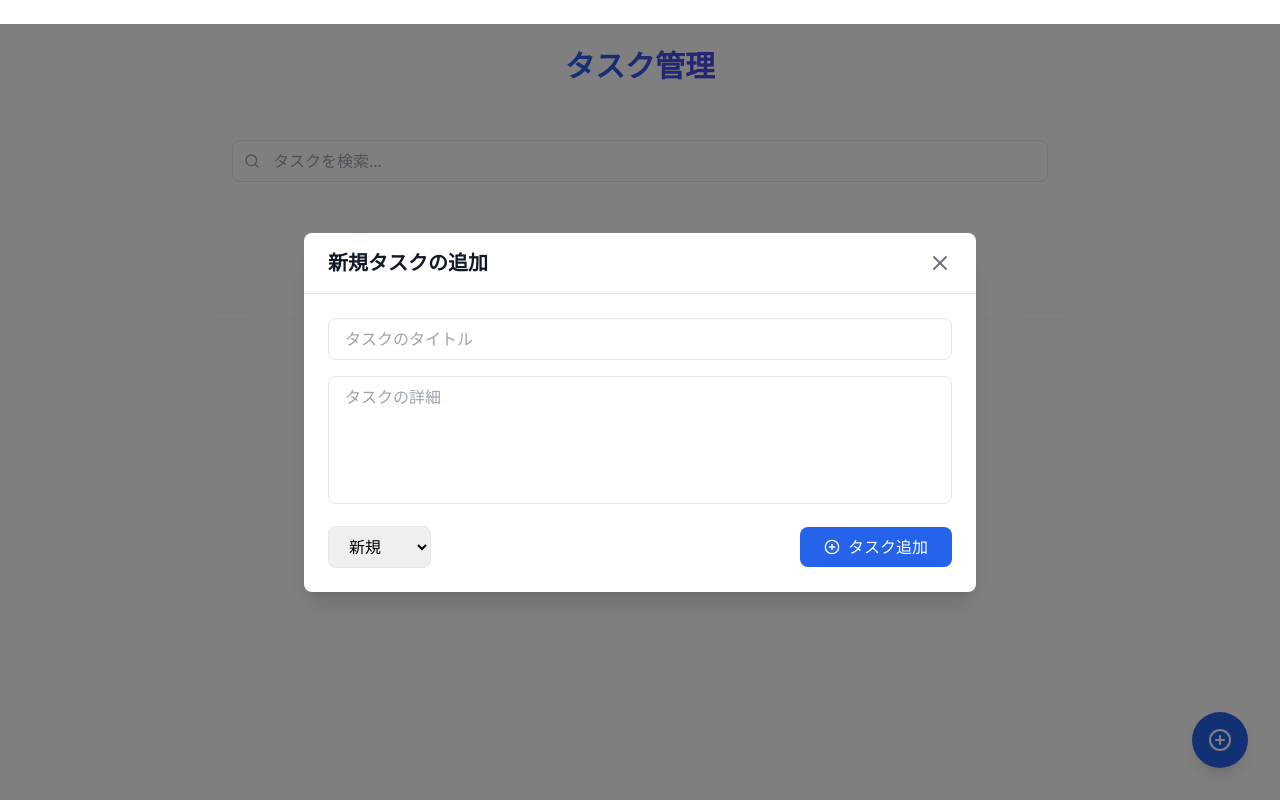
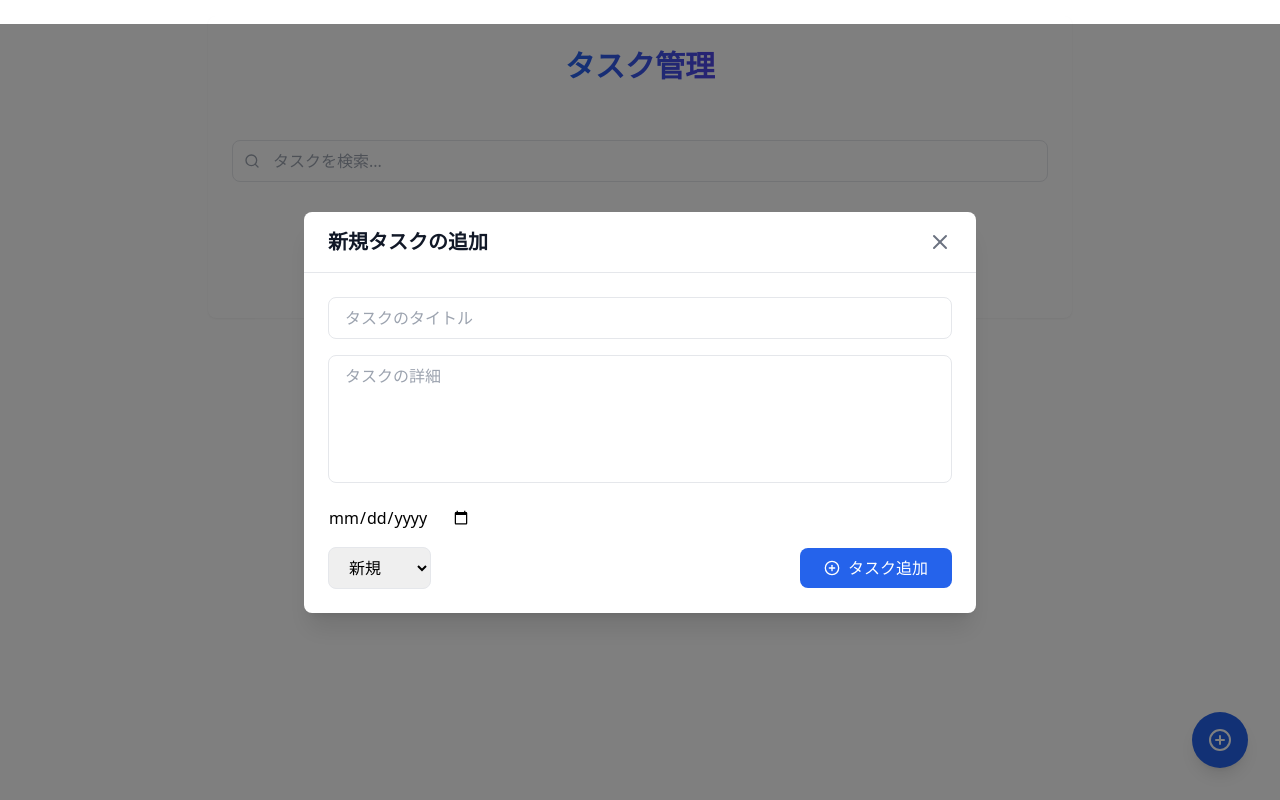
Before and after one commit to kokiishikawa/React-Todo, a React (Create React App) app: page / in a window 1280 px wide. Both pictures are taken after a click on the button "新規タスクを追加". Built offline with nearby package versions, Linux system fonts and the light colour scheme.

Commit message:
期日設定機能作成

```diff
--- a/src/components/TaskCard.jsx
+++ b/src/components/TaskCard.jsx
@@ -6,9 +6,9 @@ import { todoCardStyles } from '../Styles/todoCard';
 
 /**
  * タスクカードコンポーネント
- * タスクの詳細表示、ステータス変更、優先度変更、削除機能を提供
+ * @description タスクの詳細表示、ステータス変更、優先度変更、削除機能を提供
  *
- * @param {Object} task - タスク情報（id, title, details, status）
+ * @param {Object} task - タスク情報（id, title, details, status, priority）
  * @param {Function} updateTaskStatus - タスクのステータス更新関数
  * @param {Function} updateTaskPriority - タスクの優先度更新関数
  * @param {Function} deleteTodo - タスク削除関数
@@ -43,30 +43,38 @@ const TaskCard = ({
     return (
         <div
             className={todoCardStyles.wrapper}
-            onClick={() => onTaskClick(task)} // カード全体のクリックイベント
+            onClick={() => onTaskClick(task)}
             role="button"
-            tabIndex={0} // キーボード操作のためのタブインデックス
+            tabIndex={0}
         >
             <div className={todoCardStyles.contentWrapper}>
                 {/* タスクのメインコンテンツ領域 */}
                 <div className={todoCardStyles.mainContent}>
                     <h3 className={todoCardStyles.title}>{task.title}</h3>
                     <p className={todoCardStyles.details}>{task.details}</p>
-                    {/* ステータスバッジ表示領域 */}
+                    {/* ステータスと優先度のバッジ */}
                     <div className={todoCardStyles.statusWrapper}>
                         <span className={`${todoCardStyles.statusBadge} ${statusInfo.color}`}>
                             <StatusIcon className={todoCardStyles.statusIcon} />
                             {statusInfo.label}
                         </span>
-                        {/* 優先度バッチ表示領域 */}
                         <span className={`${todoCardStyles.statusBadge} ${priorityInfo.color}`}>
                             {priorityInfo.label}
                         </span>
                     </div>
                 </div>
-                {/* アクション領域（ステータス変更、削除ボタン） */}
+
+                {/* アクション領域 */}
+                <div className="flex flex-col gap-4">
+                    {/* 期日表示 */}
+                    <div className="text-sm text-gray-600 text-right">
+                        期日:{''}
+                        {task.dueDate
+                            ? new Date(task.dueDate).toLocaleDateString('ja-JP')
+                            : '未設定'}
+                    </div>
+                    {/* 操作ボタン群 */}
                     <div className={todoCardStyles.actionsWrapper} onClick={handleActionsClick}>
-                    {/* ステータス変更セレクトボックス */}
                         <select
                             value={task.status}
                             onChange={(e) => updateTaskStatus(task.id, e.target.value)}
@@ -78,7 +86,6 @@ const TaskCard = ({
                                 </option>
                             ))}
                         </select>
-                    {/* 優先度セレクトボックス */}
                         <select
                             value={task.priority}
                             onChange={(e) => updateTaskPriority(task.id, e.target.value)}
@@ -90,13 +97,13 @@ const TaskCard = ({
                                 </option>
                             ))}
                         </select>
-                    {/* 削除ボタン */}
                         <button
                             onClick={() => deleteTodo(task.id)}
                             className={todoCardStyles.deleteButton}
                         >
                             <Trash2 className={todoCardStyles.deleteIcon} />
                         </button>
+                    </div>
                 </div>
             </div>
         </div>
--- a/src/components/TodoInput.jsx
+++ b/src/components/TodoInput.jsx
@@ -2,6 +2,7 @@ import React, { useState } from 'react';
 import { PlusCircle, X } from 'lucide-react';
 import { todoInputStyles } from '../Styles/todoInput';
 import { STATUS_OPTIONS } from './index';
+import { type } from '@testing-library/user-event/dist/type';
 
 /**
  * Todo入力フォームコンポーネント
@@ -14,6 +15,7 @@ const TodoInput = ({ onAddTodo }) => {
         details: '',
         status: '新規',
         errorMsg: '',
+        dueDate: '',
     };
 
     // State管理
@@ -35,10 +37,10 @@ const TodoInput = ({ onAddTodo }) => {
 
         // タスク追加
         handleAddTask: () => {
-            const { title, details, status } = formState;
+            const { title, details, status, dueDate } = formState;
 
             if (title.trim() && details.trim()) {
-                onAddTodo({ title, details, status });
+                onAddTodo({ title, details, status, dueDate });
                 formHandlers.resetAndCloseModal();
             } else {
                 setFormState((prev) => ({
@@ -57,10 +59,12 @@ const TodoInput = ({ onAddTodo }) => {
 
     /**
      * フォーム入力フィールドの設定
+     * labelの表示実装はなし
      */
     const formFields = [
         {
             type: 'input',
+            label: 'タイトル',
             value: formState.title,
             onChange: formHandlers.handleFieldChange('title'),
             placeholder: 'タスクのタイトル',
@@ -68,10 +72,18 @@ const TodoInput = ({ onAddTodo }) => {
         },
         {
             type: 'textarea',
+            label: '詳細',
             value: formState.details,
             onChange: formHandlers.handleFieldChange('details'),
             placeholder: 'タスクの詳細',
             className: todoInputStyles.textarea,
+        },
+        {
+            type: 'date',
+            label: '期日',
+            value: formState.dueDate,
+            onChange: formHandlers.handleFieldChange('dueDate'),
+            className: todoInputStyles.dueDate,
         },
     ];
 
@@ -108,13 +120,15 @@ const TodoInput = ({ onAddTodo }) => {
                         {/* モーダルコンテンツ */}
                         <div className={todoInputStyles.modalContent}>
                             {/* 入力フィールド */}
-                            {formFields.map((field, index) =>
-                                field.type === 'input' ? (
-                                    <input key={index} {...field} />
-                                ) : (
-                                    <textarea key={index} {...field} />
-                                )
-                            )}
+                            {formFields.map((field, index) => {
+                                if (field.type === 'input') {
+                                    return <input key={index} {...field} />;
+                                } else if (field.type === 'textarea') {
+                                    return <textarea key={index} {...field} />;
+                                } else {
+                                    return <input key={index} {...field} />;
+                                }
+                            })}
 
                             {/* ステータス選択とボタン */}
                             <div className="flex items-center justify-between">
--- a/src/components/TodoList.jsx
+++ b/src/components/TodoList.jsx
@@ -117,6 +117,9 @@ const TodoList = () => {
         return STATUS_OPTIONS.find((option) => option.value === status) || STATUS_OPTIONS[0];
     }, []);
 
+    /**
+     * タスクの優先度情報を取得
+     */
     const getPriorityInfo = useCallback((priority) => {
         return PRIORITY_OPTIONS.find((option) => option.value === priority) || PRIORITY_OPTIONS[0];
     }, []);
```
Lines whose indentation alone changed are shown as unchanged.
